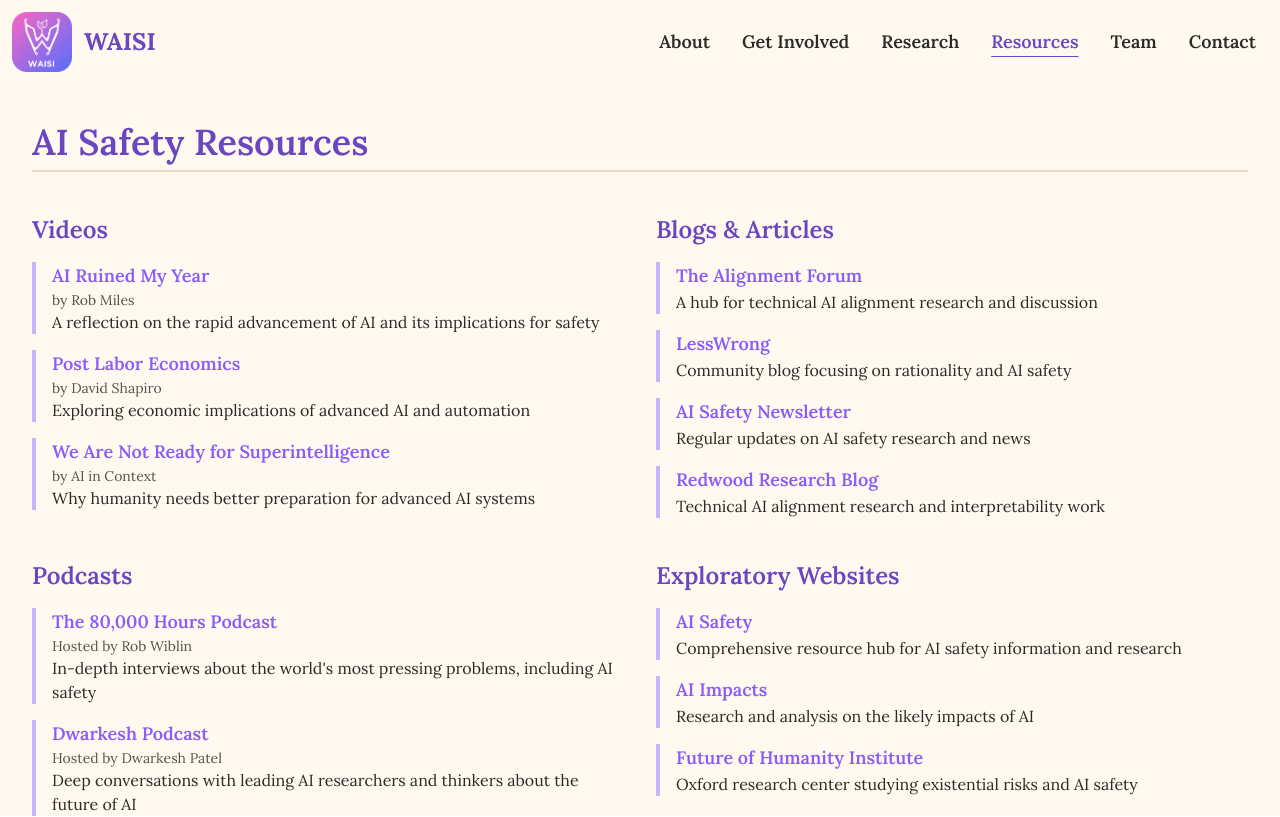
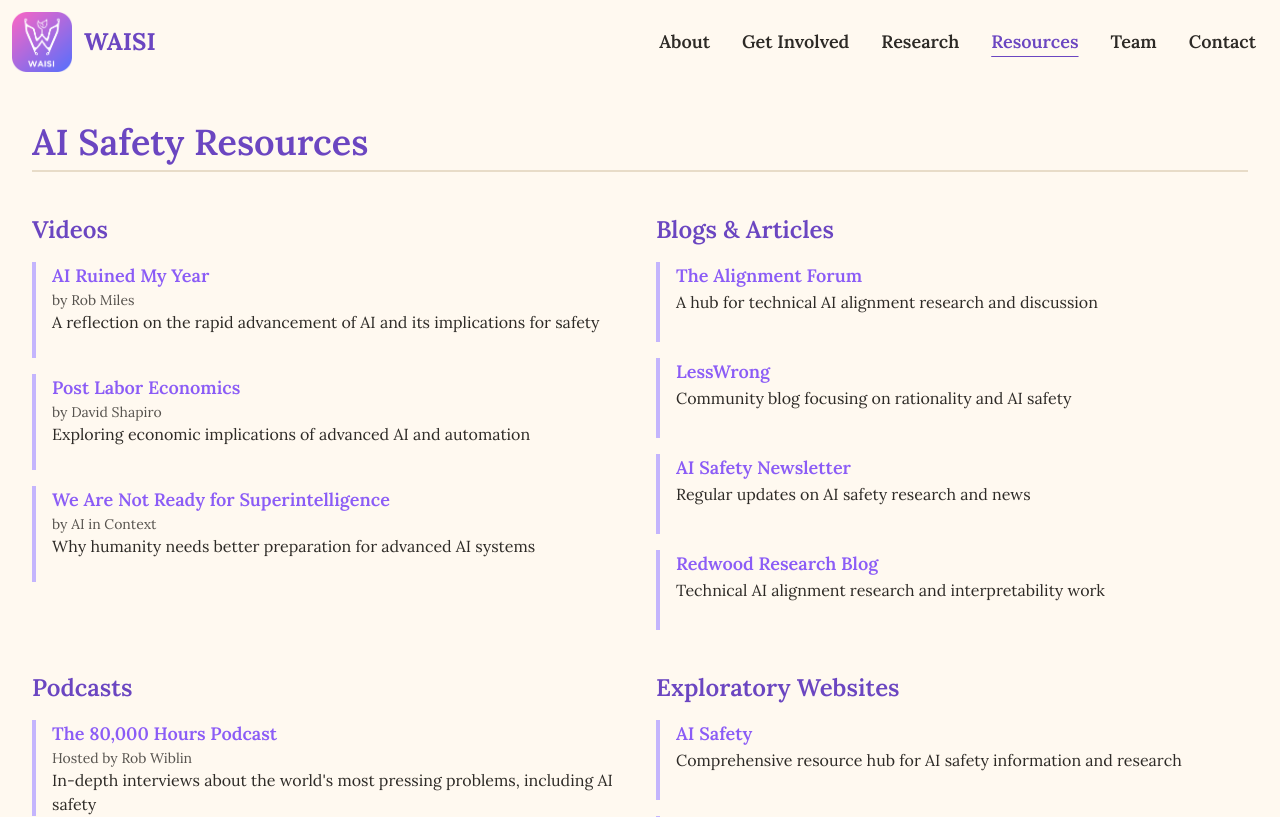
Before and after one commit to aisafetyuw/waisi.org, a Next.js app: page /resources in a window 1280 px wide. Shown: the top 817 px of the page. Built offline with nearby package versions, Linux system fonts and the light colour scheme.

Commit message:
quality of life

```diff
--- a/src/app/programs/page.tsx
+++ b/src/app/programs/page.tsx
@@ -42,7 +42,7 @@ export default async function Programs() {
                       alt="Infographic of WAISI's programs"
                       width={324}
                       height={486}
-                      className="p-2 w-full h-auto max-w-sm" style={{backgroundColor: '#FFF9F0', border: '2px solid #E8DCC8'}}
+                      className="w-full h-auto max-w-sm" style={{backgroundColor: '#FFF9F0'}}
                     />
                   </Zoom>
                   <p className="mt-2 text-center text-sm" style={{color: '#2D2A26', fontFamily: '"Lora", serif'}}>Click to expand!</p>
--- a/src/app/resources/page.tsx
+++ b/src/app/resources/page.tsx
@@ -90,7 +90,7 @@ export default function Resources() {
             <h2 className="text-2xl font-semibold mb-4" style={{color: '#6B46C1', fontFamily: '"Lora", serif'}}>Videos</h2>
             <div className="flex flex-col gap-4">
               {videos.map((video, index) => (
-                <div key={index} className="pl-4" style={{borderLeft: '4px solid #C4B5FD'}}>
+                <div key={index} className="pl-4 h-24 flex flex-col justify-start" style={{borderLeft: '4px solid #C4B5FD'}}>
                   <a href={video.url} target="_blank" rel="noopener noreferrer" className="text-lg font-semibold hover:underline" style={{color: '#8B5CF6', fontFamily: '"Lora", serif', textDecoration: 'none'}}>
                     {video.title}
                   </a>
@@ -105,7 +105,7 @@ export default function Resources() {
             <h2 className="text-2xl font-semibold mb-4" style={{color: '#6B46C1', fontFamily: '"Lora", serif'}}>Blogs & Articles</h2>
             <div className="flex flex-col gap-4">
               {blogs.map((blog, index) => (
-                <div key={index} className="pl-4" style={{borderLeft: '4px solid #C4B5FD'}}>
+                <div key={index} className="pl-4 h-20 flex flex-col justify-start" style={{borderLeft: '4px solid #C4B5FD'}}>
                   <a href={blog.url} target="_blank" rel="noopener noreferrer" className="text-lg font-semibold hover:underline" style={{color: '#8B5CF6', fontFamily: '"Lora", serif', textDecoration: 'none'}}>
                     {blog.title}
                   </a>
@@ -122,7 +122,7 @@ export default function Resources() {
             <h2 className="text-2xl font-semibold mb-4" style={{color: '#6B46C1', fontFamily: '"Lora", serif'}}>Podcasts</h2>
             <div className="flex flex-col gap-4">
               {podcasts.map((podcast, index) => (
-                <div key={index} className="pl-4" style={{borderLeft: '4px solid #C4B5FD'}}>
+                <div key={index} className="pl-4 h-24 flex flex-col justify-start" style={{borderLeft: '4px solid #C4B5FD'}}>
                   <a href={podcast.url} target="_blank" rel="noopener noreferrer" className="text-lg font-semibold hover:underline" style={{color: '#8B5CF6', fontFamily: '"Lora", serif', textDecoration: 'none'}}>
                     {podcast.title}
                   </a>
@@ -137,7 +137,7 @@ export default function Resources() {
             <h2 className="text-2xl font-semibold mb-4" style={{color: '#6B46C1', fontFamily: '"Lora", serif'}}>Exploratory Websites</h2>
             <div className="flex flex-col gap-4">
               {websites.map((site, index) => (
-                <div key={index} className="pl-4" style={{borderLeft: '4px solid #C4B5FD'}}>
+                <div key={index} className="pl-4 h-20 flex flex-col justify-start" style={{borderLeft: '4px solid #C4B5FD'}}>
                   <a href={site.url} target="_blank" rel="noopener noreferrer" className="text-lg font-semibold hover:underline" style={{color: '#8B5CF6', fontFamily: '"Lora", serif', textDecoration: 'none'}}>
                     {site.title}
                   </a>
```
